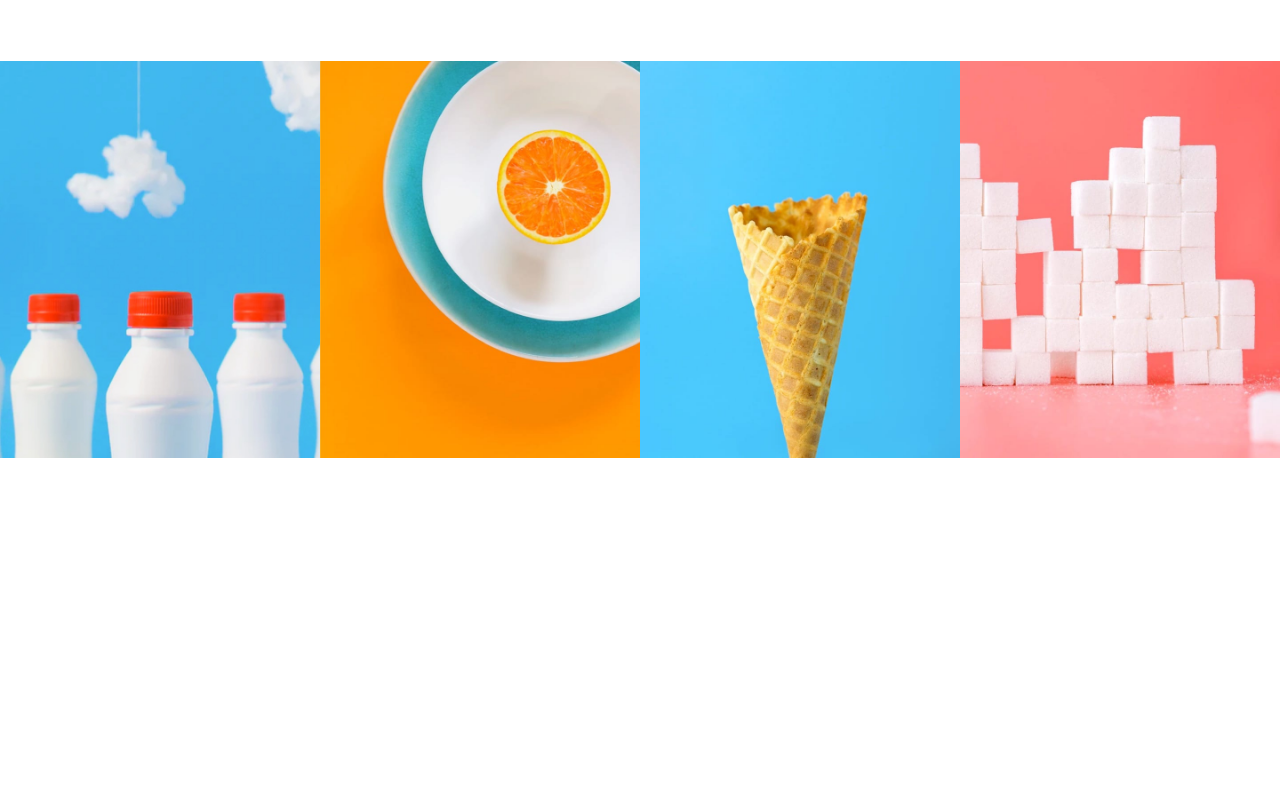
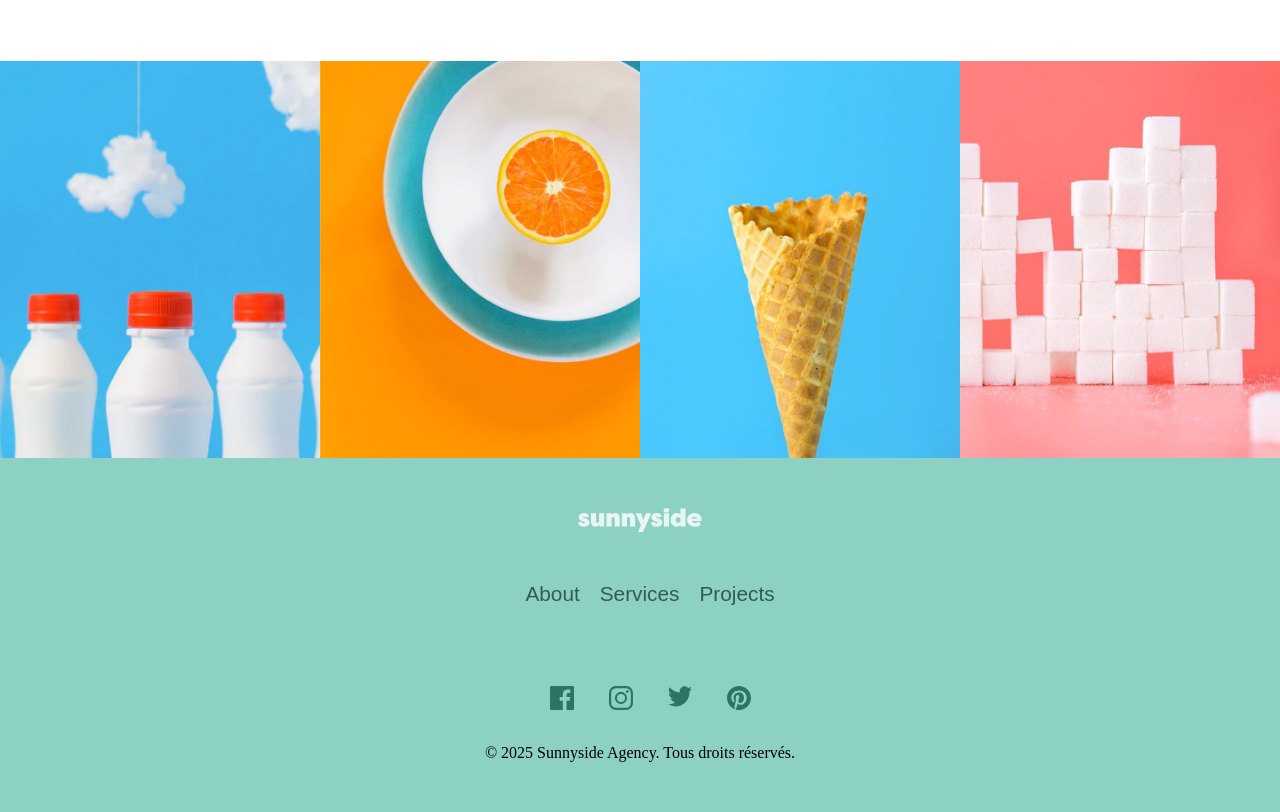
Before and after one commit to kalala22/Sunny-Side-Agency, a plain HTML site: page index.html in a window 1280 px wide. Shown: the part 3106-3918 px from the top of the page. Before the commit the page ends 3564 px from the top, so only its background shows below. Drawn offline with nearby package versions, Linux system fonts and the light colour scheme.

Commit message:
Ajout des element dans la balise footer

```diff
--- a/index.html
+++ b/index.html
@@ -141,5 +141,24 @@
             </div>
         </section>
     </main>
+    <footer>
+        <div class="pied-de-page">
+            <div class="sunnyside-footer">
+                <img class="logo-sunnyside-entete" src="images/logo.svg" alt="logo ">
+                <div class="footer-a-sunny">
+                    <a href="#">About</a>
+                    <a href="#">Services</a>
+                    <a href="#">Projects</a>
+                </div>
+            </div>
+            <div class="icon-footer">
+                <a href="#"><img src="images/icon-facebook.svg" alt="icon icon-facebook"></a>
+                <a href="#"><img src="images/icon-instagram.svg" alt="icon icon-facebook"></a>
+                <a href="#"><img src="images/icon-twitter.svg" alt="icon icon-facebook"></a>
+                <a href="#"><img src="images/icon-pinterest.svg" alt="icon icon-facebook"></a>
+            </div>
+            <p>© 2025 Sunnyside Agency. Tous droits réservés.</p>
+        </div>
+    </footer>
 </body>
 </html>
```
